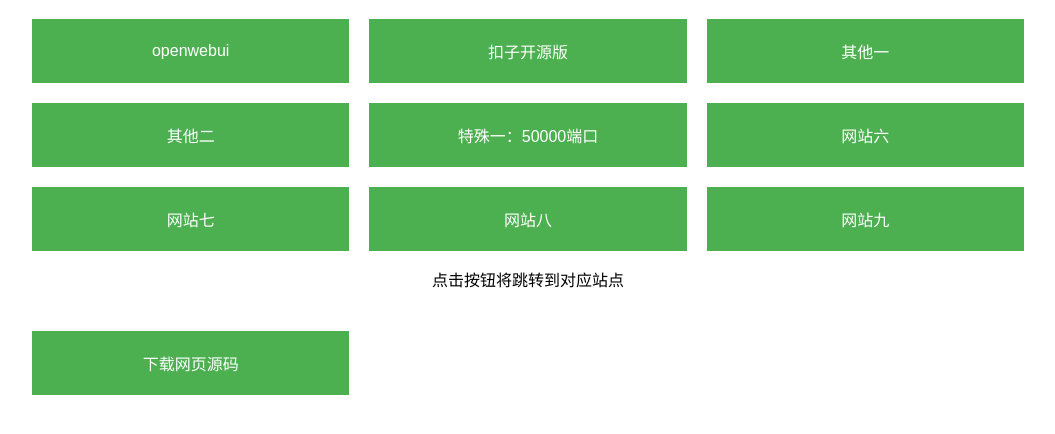
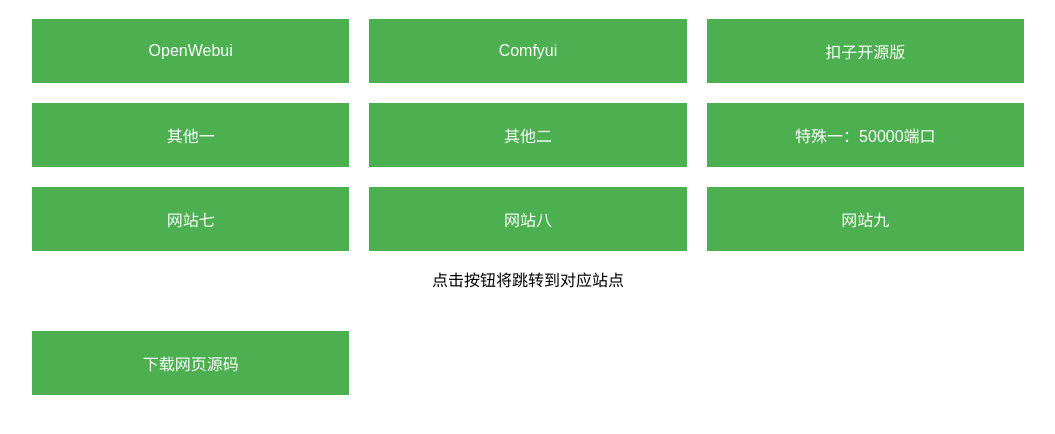
Before and after one commit to jiangyoung112/chooser, a plain HTML site: page index.html in a window 1280 px wide. Shown: the part 70-504 px from the top of the page, without its empty margins (112-1167 px from the left). Drawn offline with Linux system fonts and the light colour scheme.

Commit message:
Add files via upload

```diff
--- a/index.html
+++ b/index.html
@@ -41,12 +41,12 @@
 
     <div class="button-container">
         <!-- 预留9个按钮，用占位内容方便替换 -->
-        <a href="https://openwebui.jiangyoung.eu.org/" target="_blank" class="site-button">openwebui</a>
+        <a href="https://openwebui.jiangyoung.eu.org/" target="_blank" class="site-button">OpenWebui</a>
+        <a href="https://comfyui.zzyswdns.top/" target="_blank" class="site-button">Comfyui</a>
         <a href="https://coze.jiangyoung.eu.org" target="_blank" class="site-button">扣子开源版</a>
         <a href="https://gradio.zzyswdns.top/" target="_blank" class="site-button">其他一</a>
         <a href="https://gradio.xn--vsq9f020c59k.xyz/" target="_blank" class="site-button">其他二</a>
-        <a href="50000.zzyswdns.top" target="_blank" class="site-button">特殊一：50000端口</a>
-        <a href="#" target="_blank" class="site-button">网站六</a>
+        <a href="https://50000.zzyswdns.top/" target="_blank" class="site-button">特殊一：50000端口</a>
         <a href="#" target="_blank" class="site-button">网站七</a>
         <a href="#" target="_blank" class="site-button">网站八</a>
         <a href="#" target="_blank" class="site-button">网站九</a>
```
